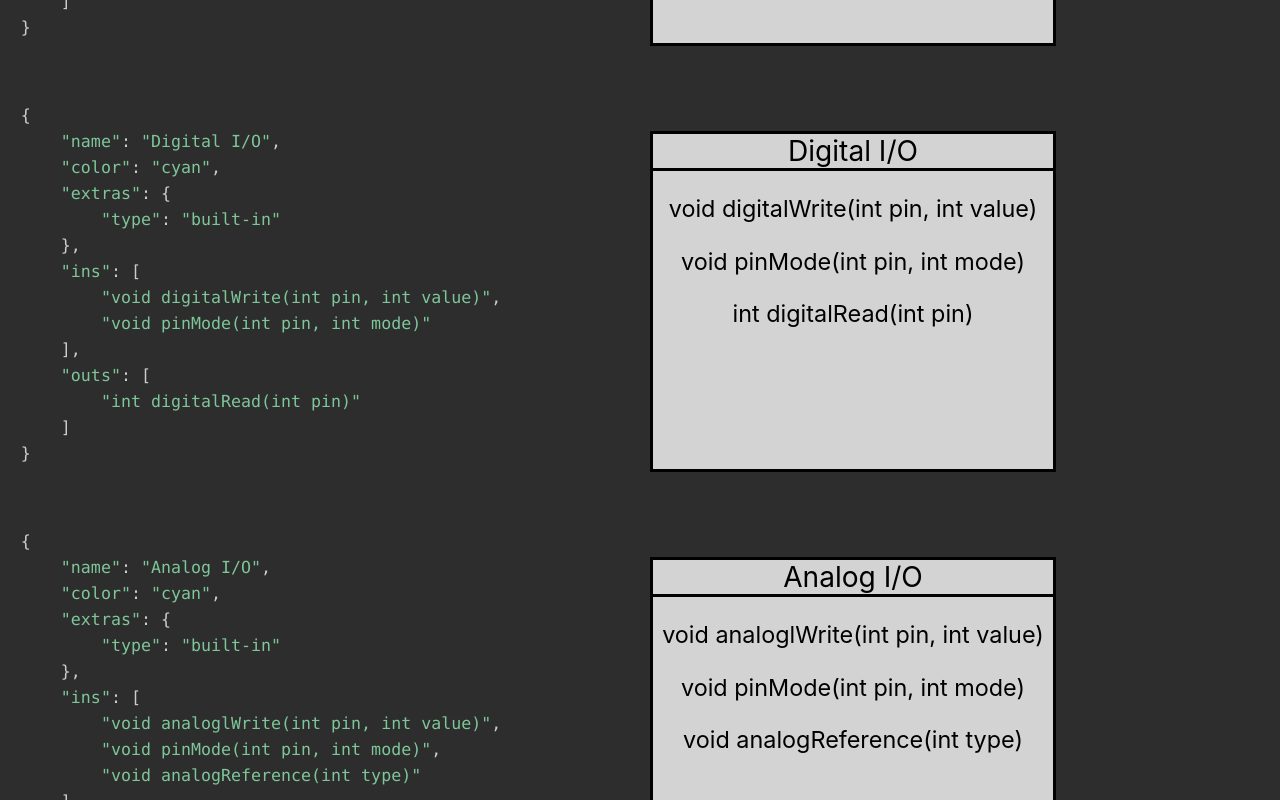
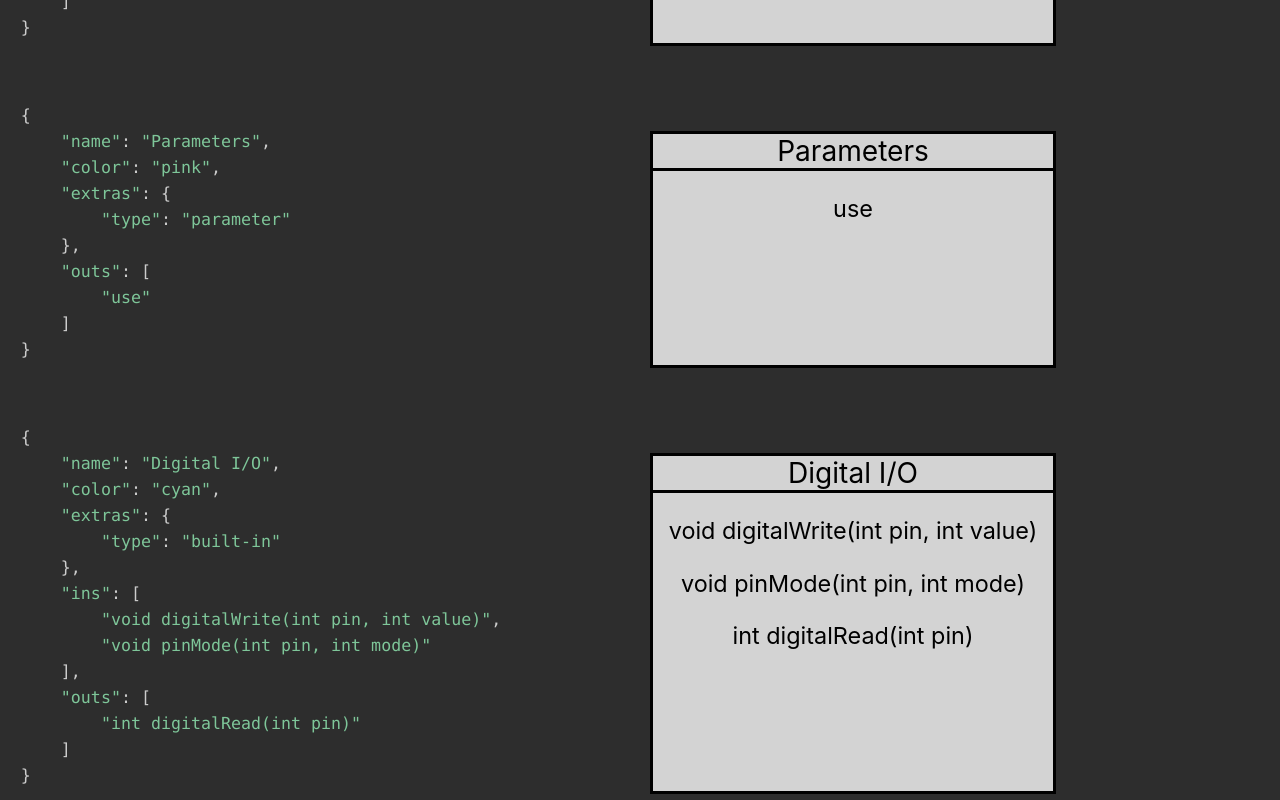
Before and after one commit to rzfzr/MDD4CPD-Legacy, a React (Create React App) app: page /mdd4/palette in a window 1280 px wide. Shown: the part 2060-2860 px from the top of the page. Built offline with nearby package versions, Linux system fonts and the light colour scheme.

Commit message:
Mockup for parameters node

```diff
--- a/src/paletteNodes.js
+++ b/src/paletteNodes.js
@@ -66,6 +66,16 @@ export default [{
         outs: [
             'setup()',
             'loop()'
+        ]
+    },
+    {
+        name: 'Parameters',
+        color: 'pink',
+        extras: {
+            type: 'parameter'
+        },
+        outs: [
+            'use',
         ]
     }, {
         name: 'Digital I/O',
```
